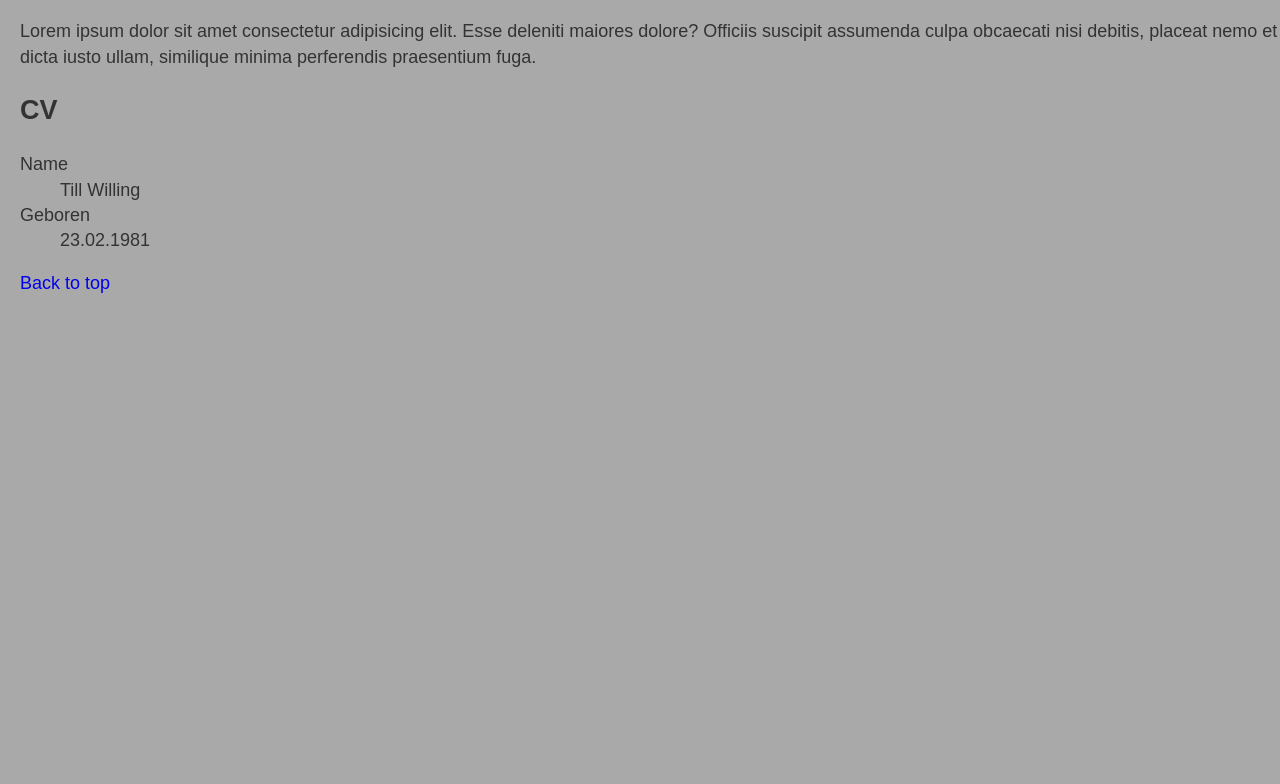
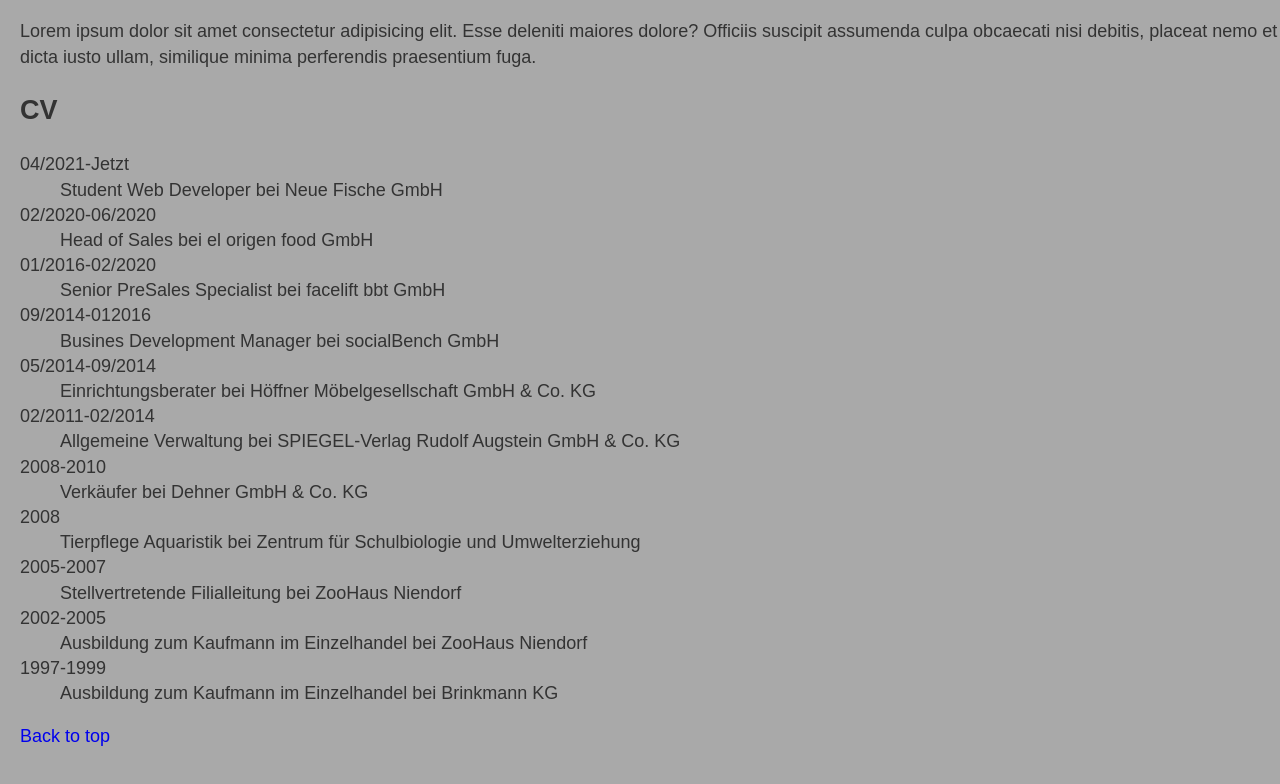
Before and after one commit to tillwilling/personal-website, a plain HTML site: page index.html in a window 1280 px wide. Shown: the part 1983-2767 px from the top of the page. Before the commit the page ends 2319 px from the top, so only its background shows below. Drawn offline with Linux system fonts and the light colour scheme.

Commit message:
CV als dl angelegt

```diff
--- a/index.html
+++ b/index.html
@@ -78,10 +78,29 @@
     <section class="cv">
         <h2>CV</h2>
         <dl>
-            <dt>Name</dt>
-            <dd>Till Willing</dd>
-            <dt>Geboren</dt>
-            <dd>23.02.1981</dd>
+            <dt>04/2021-Jetzt</dt>
+            <dd>Student Web Developer bei Neue Fische GmbH</dd>
+            <dt>02/2020-06/2020</dt>
+            <dd>Head of Sales bei el origen food GmbH</dd>
+            <dt>01/2016-02/2020</dt>
+            <dd>Senior PreSales Specialist bei facelift bbt GmbH</dd>
+            <dt>09/2014-012016</dt>
+            <dd>Busines Development Manager bei socialBench GmbH</dd>
+            <dt>05/2014-09/2014</dt>
+            <dd>Einrichtungsberater bei Höffner Möbelgesellschaft GmbH & Co. KG</dd>
+            <dt>02/2011-02/2014</dt>
+            <dd>Allgemeine Verwaltung bei SPIEGEL-Verlag Rudolf Augstein GmbH & Co. KG</dd>
+            <dt>2008-2010</dt>
+            <dd>Verkäufer bei Dehner GmbH & Co. KG</dd>
+            <dt>2008</dt>
+            <dd>Tierpflege Aquaristik bei Zentrum für Schulbiologie und Umwelterziehung</dd>
+            <dt>2005-2007</dt>
+            <dd>Stellvertretende Filialleitung bei ZooHaus Niendorf</dd>
+            <dt>2002-2005</dt>
+            <dd>Ausbildung zum Kaufmann im Einzelhandel bei ZooHaus Niendorf</dd>
+            <dt>1997-1999</dt>
+            <dd>Ausbildung zum Kaufmann im Einzelhandel bei Brinkmann KG</dd>
+
 
 
         </dl>
```
